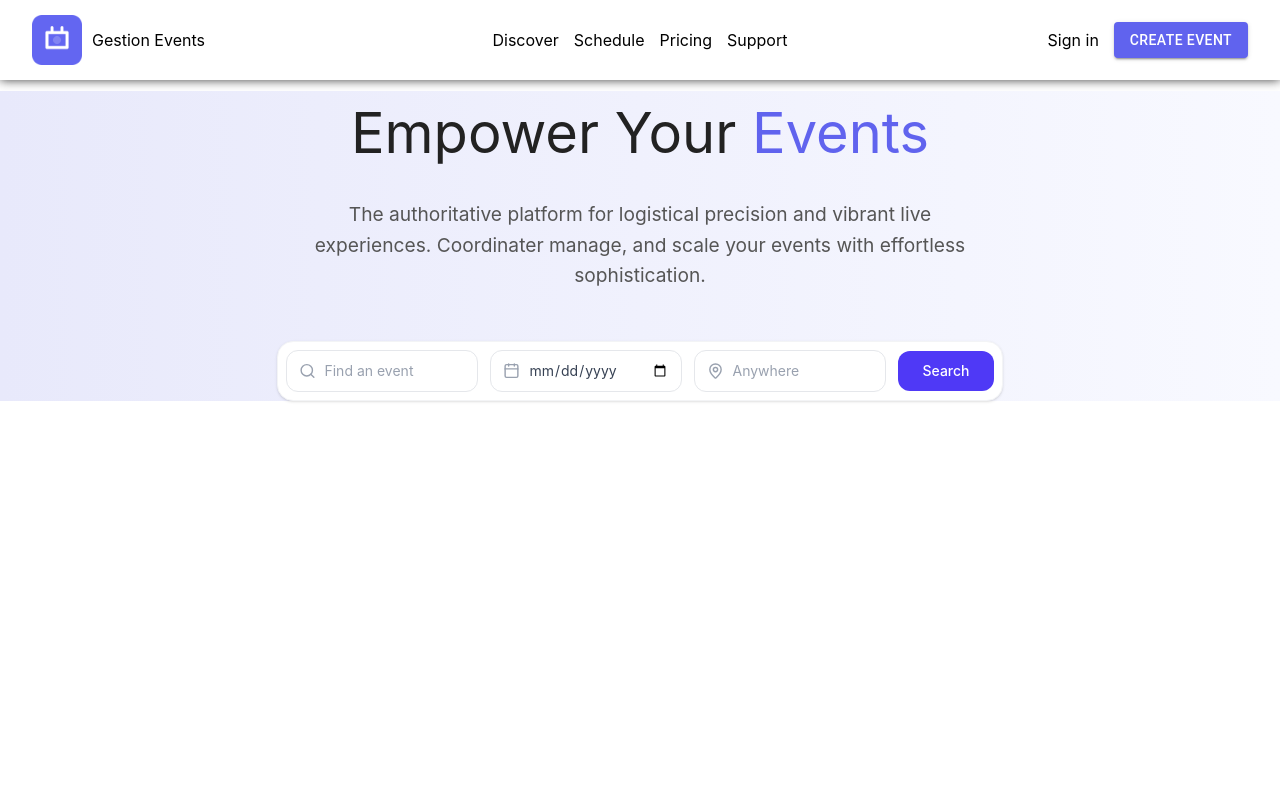
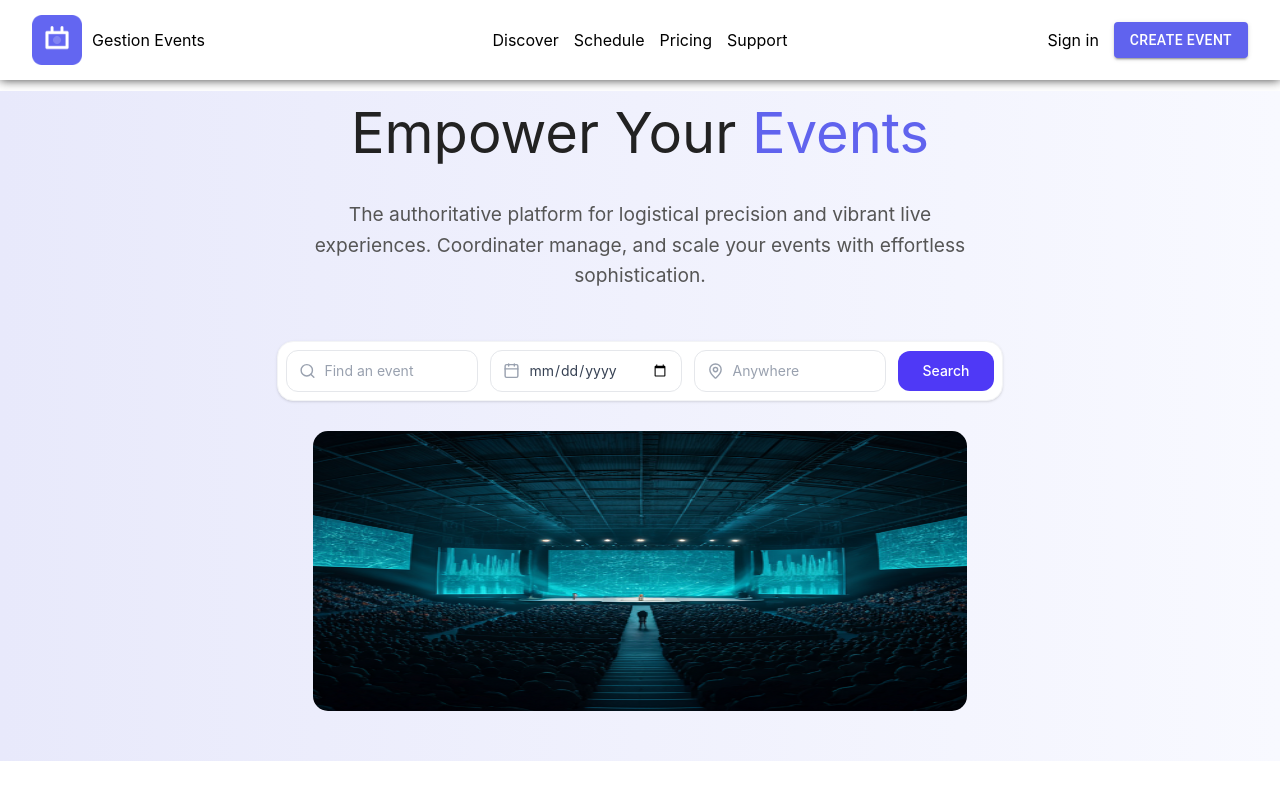
Before and after one commit to doudaoud/gestion-events, a React (Vite) app in the folder client/: page /home in a window 1280 px wide. Built offline with nearby package versions, Linux system fonts and the light colour scheme.

Commit message:
Refactor code structure for improved readability and maintainability

```diff
--- a/client/src/pages/Home.tsx
+++ b/client/src/pages/Home.tsx
@@ -49,14 +49,38 @@ export default function Home(): React.ReactNode {
             effortless sophistication.
           </p>
         </div>
-        <div style={{
-          marginTop:-50,
-          marginBottom:50
-        }}>
-          <SearchBar/>
+        <div
+          style={{
+            marginTop: -50,
+            marginBottom: 50,
+          }}
+        >
+          <div style={{
+            marginBottom:"30px"
+          }}>
+          <SearchBar />
 
+          </div>
+          <div
+            style={{
+              display: "flex",
+              flexFlow: "row wrap",
+              justifyContent: "center",
+              marginBottom:"20px"
+            }}
+          >
+            {" "}
+            <img
+              src="../../assets/unnamed.png"
+              alt="event image"
+              style={{
+                height: "280px",
+                width: "654px",
+                borderRadius: "15px",
+              }}
+            />
+          </div>
         </div>
-
       </header>
       {/* header de la page home */}
     </React.Fragment>
--- a/client/src/pages/styles/home.css
+++ b/client/src/pages/styles/home.css
@@ -74,6 +74,7 @@ header {
     rgb(232, 233, 251),
     rgb(248, 249, 255)
   );
+  padding-bottom: 0.2px;
 }
 
 header .titles {
```
Also changed, not shown: client/assets/unnamed.png (added).
